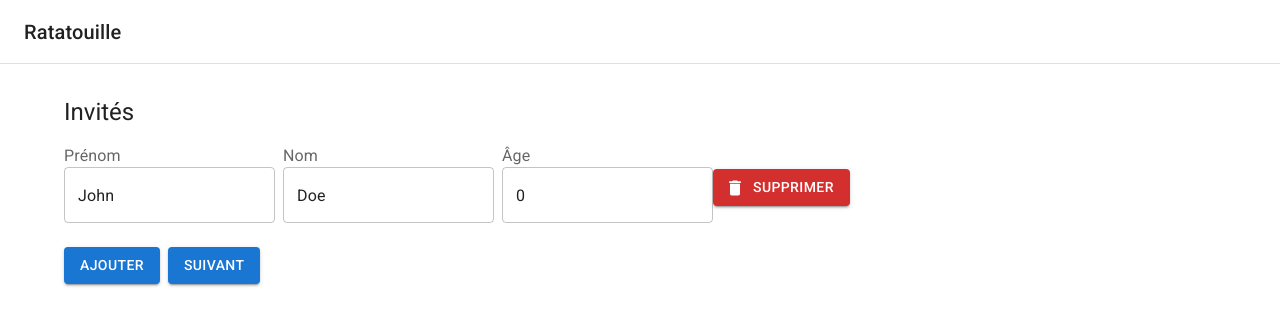
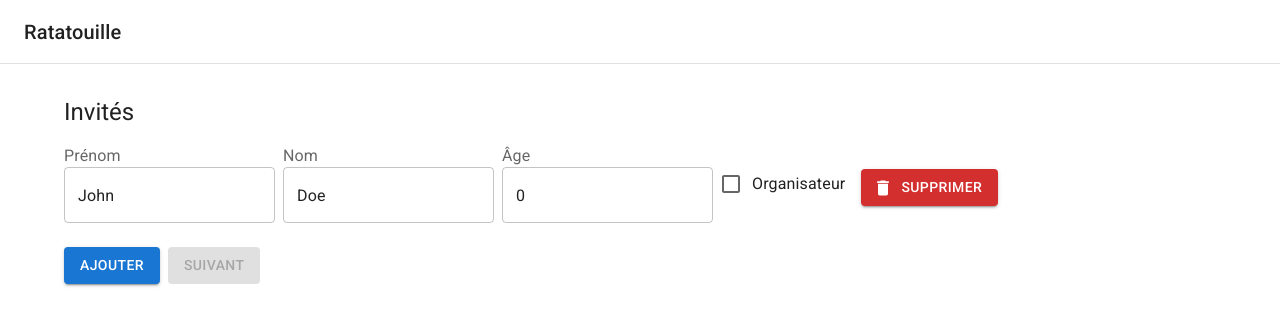
Before and after one commit to valeruR/restaurant-reservation, a Next.js app: page / in a window 1280 px wide. Both pictures are taken after a click on the button "AJOUTER". Shown: the top 326 px of the page. Built offline with nearby package versions, Linux system fonts and the light colour scheme.

Commit message:
task: add organizer

```diff
--- a/src/modules/order/core/form/guest.form.ts
+++ b/src/modules/order/core/form/guest.form.ts
@@ -25,4 +25,15 @@ export class GuestForm {
       guests: state.guests.filter(guest => guest.id !== id)
     }
   }
+
+  changeOrganizer(state: OrderingDomainModel.Form, id: string) {
+    return {
+      ...state,
+      organizedId: state.guests.some(guest => guest.id === id) ? id : null
+    }
+  }
+
+  isSubmittable(state: OrderingDomainModel.Form) {
+    return state.organizedId !== null;
+  }
 }
--- a/src/modules/order/react/sections/GuestsSection.tsx
+++ b/src/modules/order/react/sections/GuestsSection.tsx
@@ -1,6 +1,6 @@
 "use client";
 
-import { Box, Button, FormControl, FormLabel, Grid, TextField, Typography } from "@mui/material";
+import { Box, Button, FormControl, FormControlLabel, FormLabel, Grid, TextField, Typography, Checkbox } from "@mui/material";
 import { useGuestsSection } from "@ratatouille/modules/order/react/sections/use-guests-sections";
 import DeleteIcon from "@mui/icons-material/Delete";
 
@@ -18,8 +18,10 @@ export const GuestsSection = () => {
               lastName={guest.lastName}
               id={guest.id}
               age={guest.age}
+              isOrganizer={guest.id === presenter.form.organizedId}
               onChange={presenter.updateGuest}
               remove={presenter.removeGuest}
+              changeOrganizer={presenter.changeOrganizer}
             />
           </Box>
           ))}
@@ -38,7 +40,7 @@ export const GuestsSection = () => {
           </Button>
         </Grid>
         <Grid item>
-          <Button variant="contained" onClick={presenter.onNext} disabled={false}>
+          <Button variant="contained" onClick={presenter.onNext} disabled={presenter.isSubmittable === false}>
             Suivant
           </Button>
         </Grid>
@@ -52,15 +54,19 @@ const GuestRow: React.FC<{
   firstName: string;
   lastName: string;
   age: number;
+  isOrganizer: boolean;
   onChange: (id: string, key: string, value: any) => void;
   remove: (id: string) => void;
+  changeOrganizer: (id: string) => void;
 }> = ({
   id,
   firstName,
   lastName,
   age,
+  isOrganizer,
   onChange,
-  remove
+  remove,
+  changeOrganizer
 }) => {
   return (
     <Box>
@@ -83,6 +89,17 @@ const GuestRow: React.FC<{
             <TextField value={age} onChange={(e) => onChange(id, 'age', parseInt(e.target.value, 10))} />
           </FormControl>
         </Grid>
+        <Grid item>
+          <FormControlLabel
+            control={
+              <Checkbox
+                checked={isOrganizer}
+                onChange={() => changeOrganizer(id)}
+              />
+            }
+            label="Organisateur"
+          />
+        </Grid>
         <Box sx={{ marginTop: 2 }}>
           <Button variant="contained" onClick={() => remove(id)} color="error" startIcon={<DeleteIcon />}>
             Supprimer
--- a/src/modules/order/react/sections/use-guests-sections.tsx
+++ b/src/modules/order/react/sections/use-guests-sections.tsx
@@ -16,12 +16,15 @@ export const useGuestsSection = () => {
 
   function updateGuest(id: string, key: string, value: any) {}
 
-  function changeOrganizer(id: string) {}
+  function changeOrganizer(id: string) {
+    const newState = guestForm.current.changeOrganizer(form, id);
+    setForm(newState);
+  }
 
   function onNext() {}
 
   function isSubmittable() {
-    return false;
+    return guestForm.current.isSubmittable(form);
   }
 
   const { idProvider} = useDependencies();
```
Also changed, not shown: 1 other file (tests, documents, lock files or other folders).
